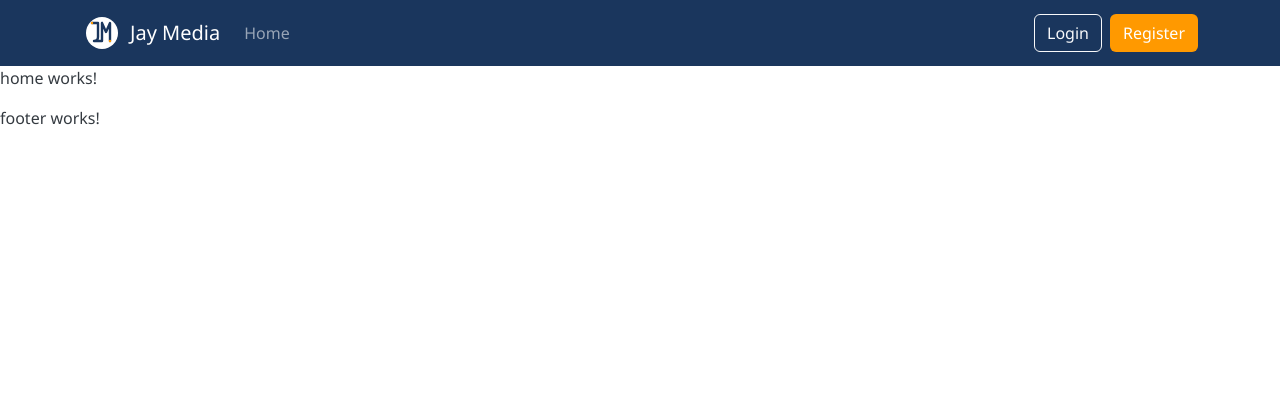
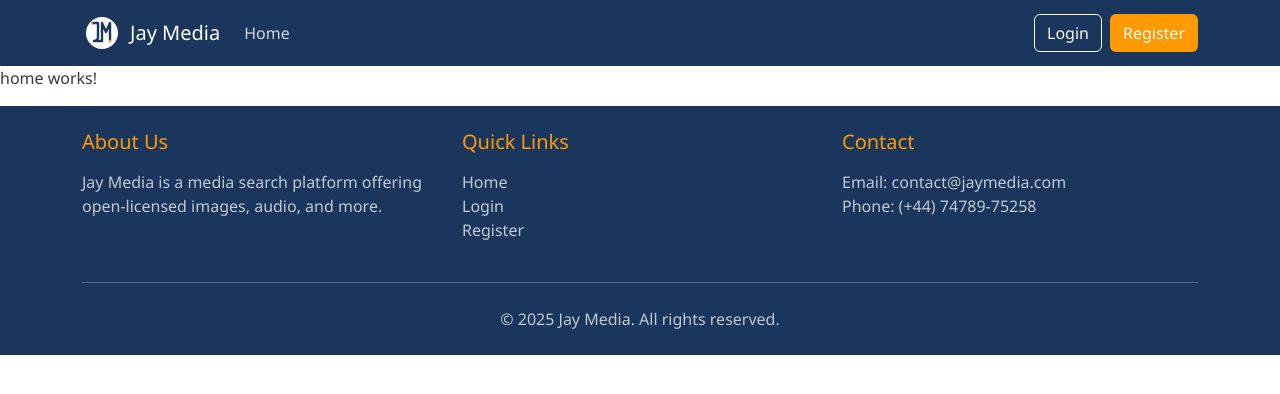
Before and after one commit to Joy-Ese/Jay-Media-WebApp, an Angular app in the folder frontend/JayMedia.Client/: page /home in a window 1280 px wide. Shown: the top 394 px of the page. Built offline with nearby package versions, Linux system fonts and the light colour scheme.

Commit message:
add footer page and footer UI

```diff
--- a/frontend/JayMedia.Client/src/app/pages/footer/footer.component.css
+++ b/frontend/JayMedia.Client/src/app/pages/footer/footer.component.css
@@ -0,0 +1,12 @@
+.hover-opacity-100:hover {
+  opacity: 1 !important;
+}
+
+h5 {
+  color: #ff9900;
+  margin-bottom: 1rem;
+}
+
+hr {
+  height: 1px;
+}
--- a/frontend/JayMedia.Client/src/app/pages/footer/footer.component.html
+++ b/frontend/JayMedia.Client/src/app/pages/footer/footer.component.html
@@ -1 +1,32 @@
-<p>footer works!</p>
+<footer class="mt-auto py-4" style="background-color: #1a365d; color: white;">
+  <div class="container">
+    <div class="row">
+      <div class="col-md-4 mb-4 mb-md-0">
+        <h5>About Us</h5>
+        <p class="text-light opacity-75">Jay Media is a media search platform offering open-licensed images, audio, and more.</p>
+      </div>
+
+      <div class="col-md-4 mb-4 mb-md-0">
+        <h5>Quick Links</h5>
+        <ul class="list-unstyled">
+          <li><a routerLink="/" class="text-decoration-none text-light opacity-75 hover-opacity-100">Home</a></li>
+          <li><a routerLink="/login" class="text-decoration-none text-light opacity-75 hover-opacity-100">Login</a></li>
+          <li><a routerLink="/register" class="text-decoration-none text-light opacity-75 hover-opacity-100">Register</a></li>
+        </ul>
+      </div>
+
+      <div class="col-md-4">
+        <h5>Contact</h5>
+        <ul class="list-unstyled">
+          <li class="text-light opacity-75">Email: contact&#64;jaymedia.com</li>
+          <li class="text-light opacity-75">Phone: (+44) 74789-75258</li>
+        </ul>
+      </div>
+    </div>
+
+    <hr class="my-4 bg-light opacity-25">
+    <div class="text-center text-light opacity-75">
+      <p class="mb-0">&copy; {{currentYear}} Jay Media. All rights reserved.</p>
+    </div>
+  </div>
+</footer>
--- a/frontend/JayMedia.Client/src/app/pages/footer/footer.component.ts
+++ b/frontend/JayMedia.Client/src/app/pages/footer/footer.component.ts
@@ -7,5 +7,5 @@ import { Component } from '@angular/core';
   styleUrl: './footer.component.css'
 })
 export class FooterComponent {
-
+  currentYear = new Date().getFullYear();
 }
--- a/frontend/JayMedia.Client/src/app/pages/header/header.component.css
+++ b/frontend/JayMedia.Client/src/app/pages/header/header.component.css
@@ -0,0 +1,20 @@
+.navbar-brand svg {
+  transition: transform 0.3s ease;
+}
+
+.navbar-brand:hover svg {
+  transform: scale(1.1);
+}
+
+.btn-outline-light:hover {
+  background-color: rgba(255, 255, 255, 0.1);
+}
+
+.navbar-dark .navbar-nav .nav-link {
+  color: rgba(255, 255, 255, 0.8);
+}
+
+.navbar-dark .navbar-nav .nav-link:hover,
+.navbar-dark .navbar-nav .nav-link.active {
+  color: white;
+}
--- a/frontend/JayMedia.Client/src/app/pages/header/header.component.html
+++ b/frontend/JayMedia.Client/src/app/pages/header/header.component.html
@@ -1,7 +1,7 @@
 <header class="sticky-top">
   <nav class="navbar navbar-expand-lg navbar-dark" style="background-color: #1a365d;">
     <div class="container">
-      <a class="navbar-brand d-flex align-items-center" routerLink="/">
+      <a class="navbar-brand d-flex align-items-center" routerLink="/home">
         <svg xmlns="http://www.w3.org/2000/svg" width="40" height="40" viewBox="0 0 200 200">
           <!-- Background circle -->
           <circle cx="100" cy="100" r="90" fill="#1a365d" />
```
